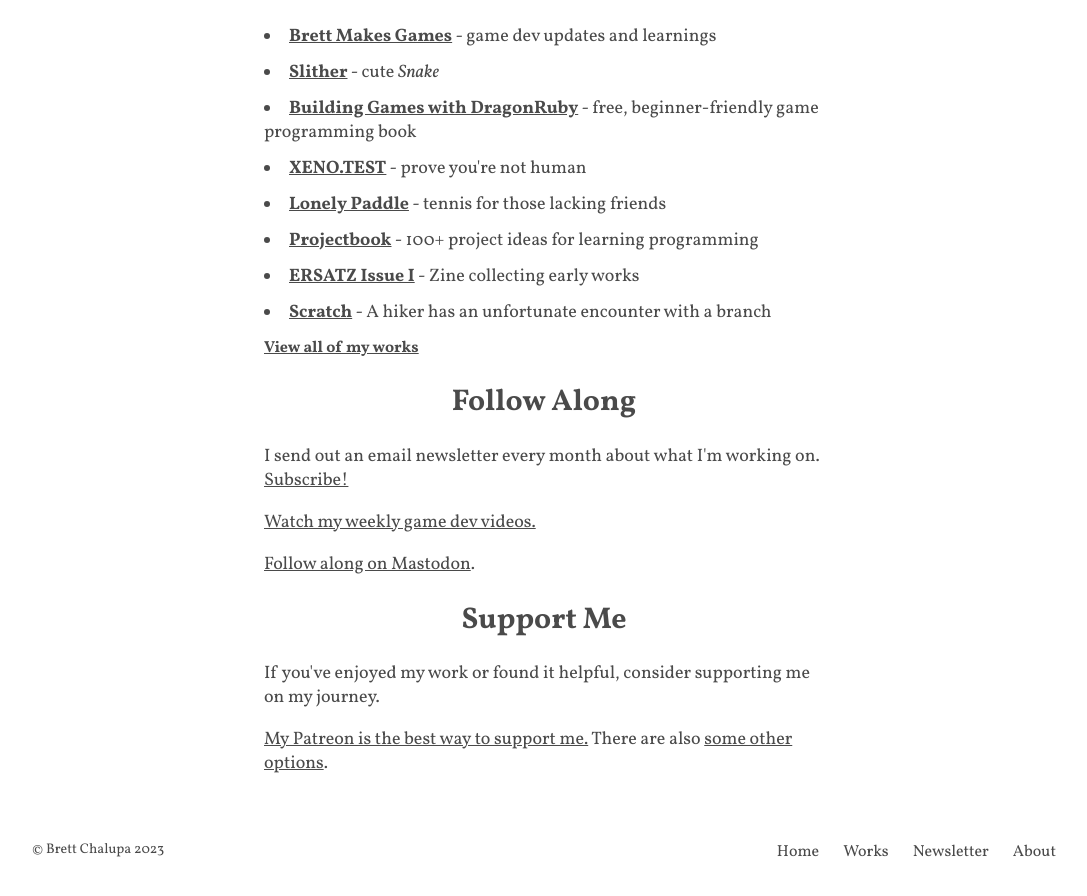
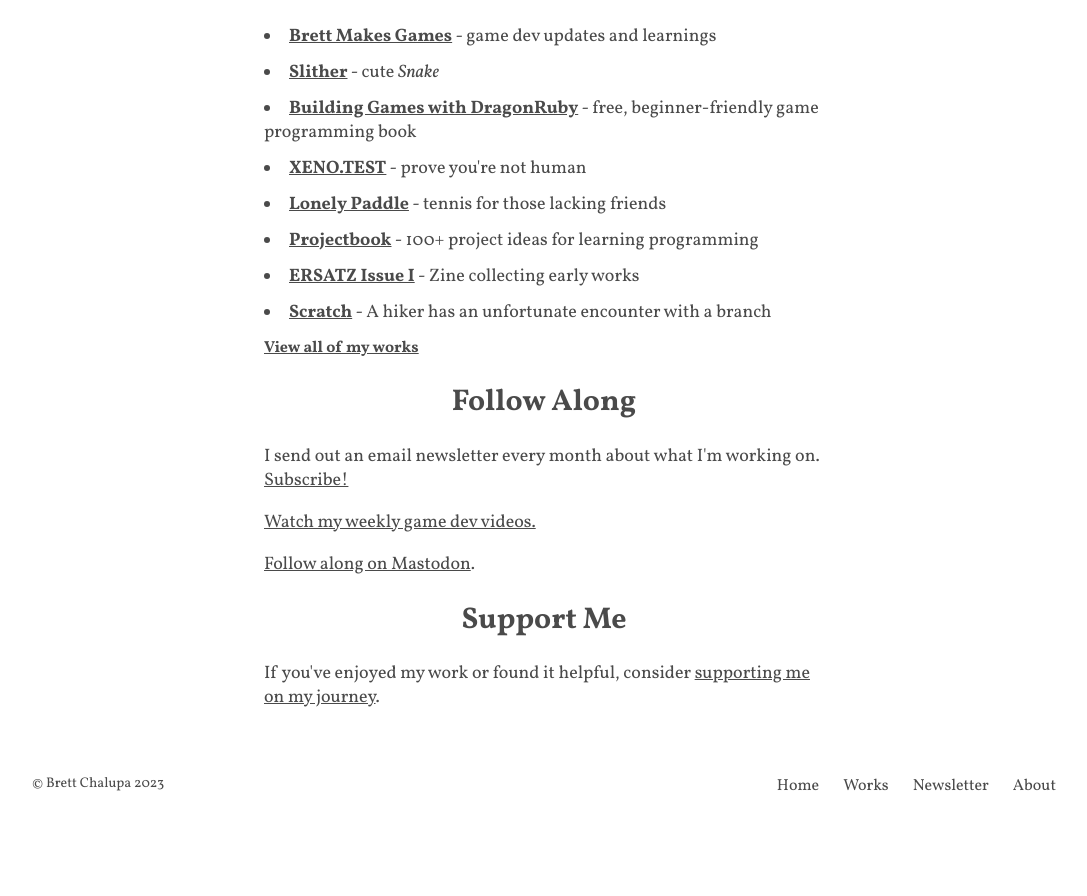
Before and after one commit to brettchalupa/brettchalupa.github.io, a Jekyll site: the page built from index.html, in a window 1280 px wide and 900 px high, scrolled down 975 px. Shown: the top 896 px of the window, without its empty margins (96-1183 px from the left). Built offline with Jekyll 4.4.1, drawn with Linux system fonts in a browser that asks for light colours; after the commit the page ends 1809 px from its top, so only the background shows below that.

Commit message:
chore: update home page support link

```diff
--- a/index.html
+++ b/index.html
@@ -100,8 +100,6 @@
 
   <div>
     <h2>Support Me</h2>
-    <p>If you've enjoyed my work or found it helpful, consider supporting me on my journey.</p>
-
-    <p><a href="https://www.patreon.com/brettchalupa">My Patreon is the best way to support me.</a> There are also <a href="/support">some other options</a>.</p>
+    <p>If you've enjoyed my work or found it helpful, consider <a href="/support">supporting me on my journey</a>.</p>
   </div>
 </div>
```
